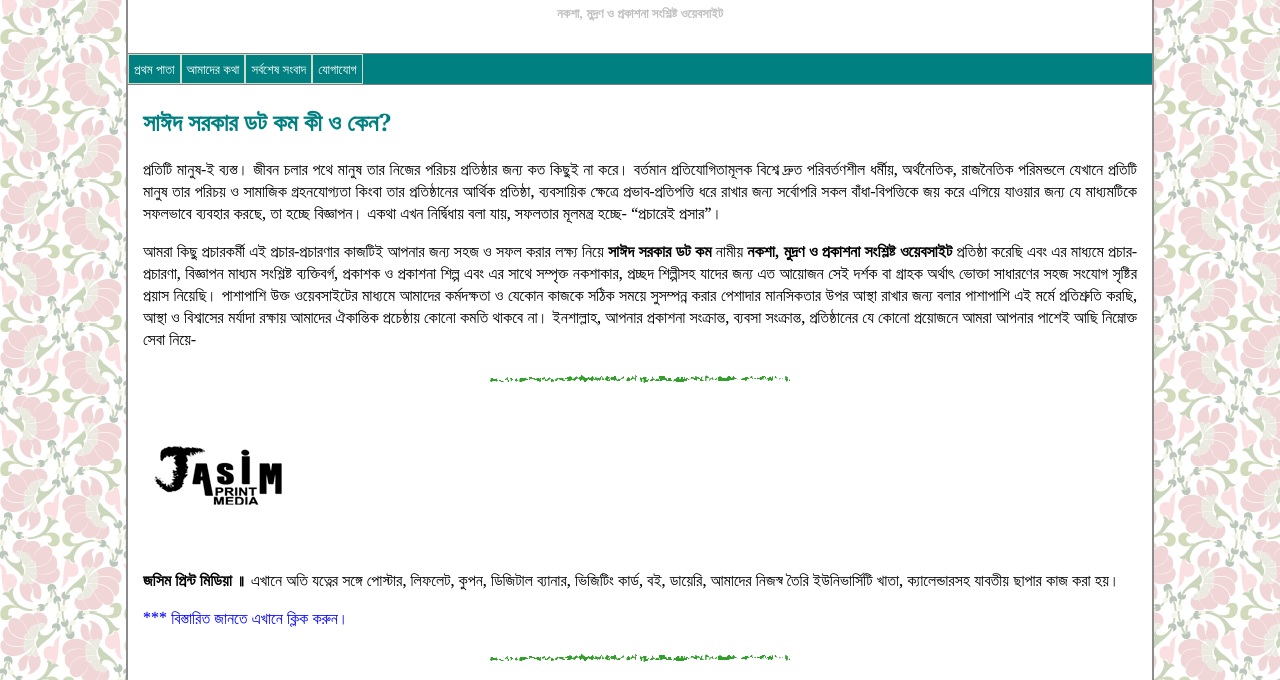
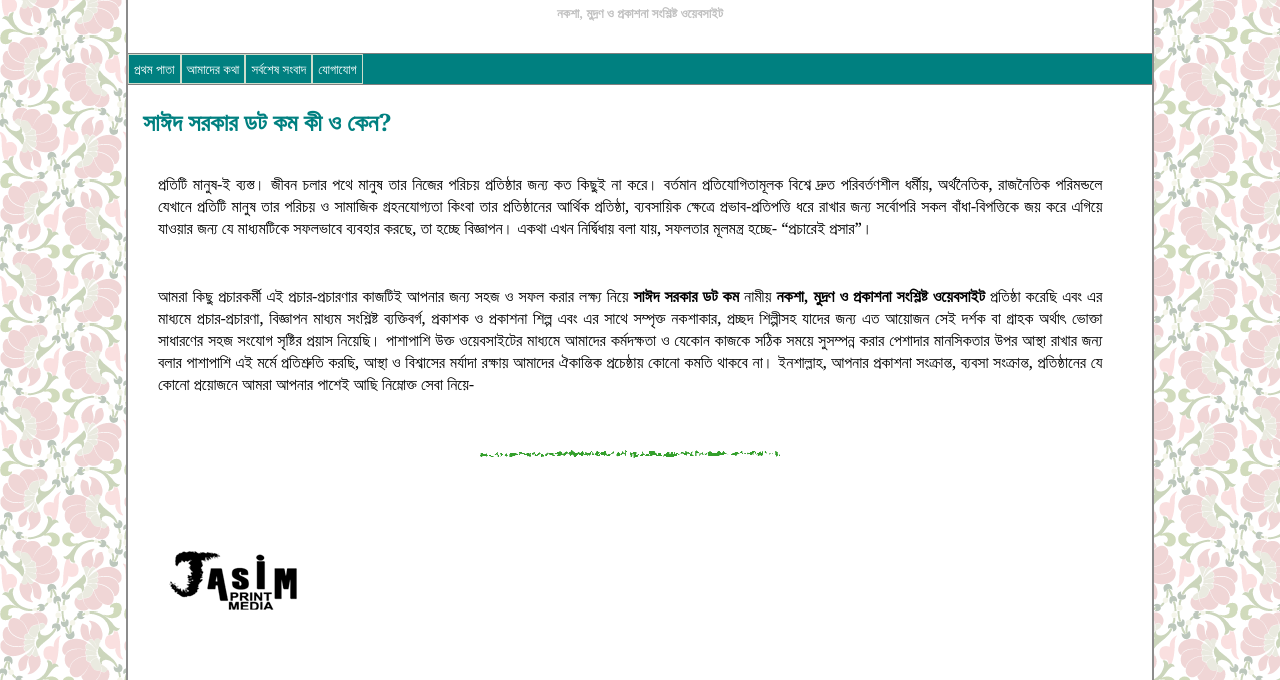
Before and after one commit to sayedsarkar/data, a plain HTML site: page index.html in a window 1280 px wide. Shown: the part 108-788 px from the top of the page. Drawn offline with Linux system fonts and the light colour scheme.

Commit message:
Update style1.css

```diff
--- a/styles/style1.css
+++ b/styles/style1.css
@@ -39,6 +39,10 @@ html>body #navigation {
 #column_l {
 	padding: 15px;
 	background-color: #fff;
+}
+#column_l p {
+width: 95%;
+	padding: 15px;
 }
 html>body #column_l {
 	padding: 0 15px;
```
